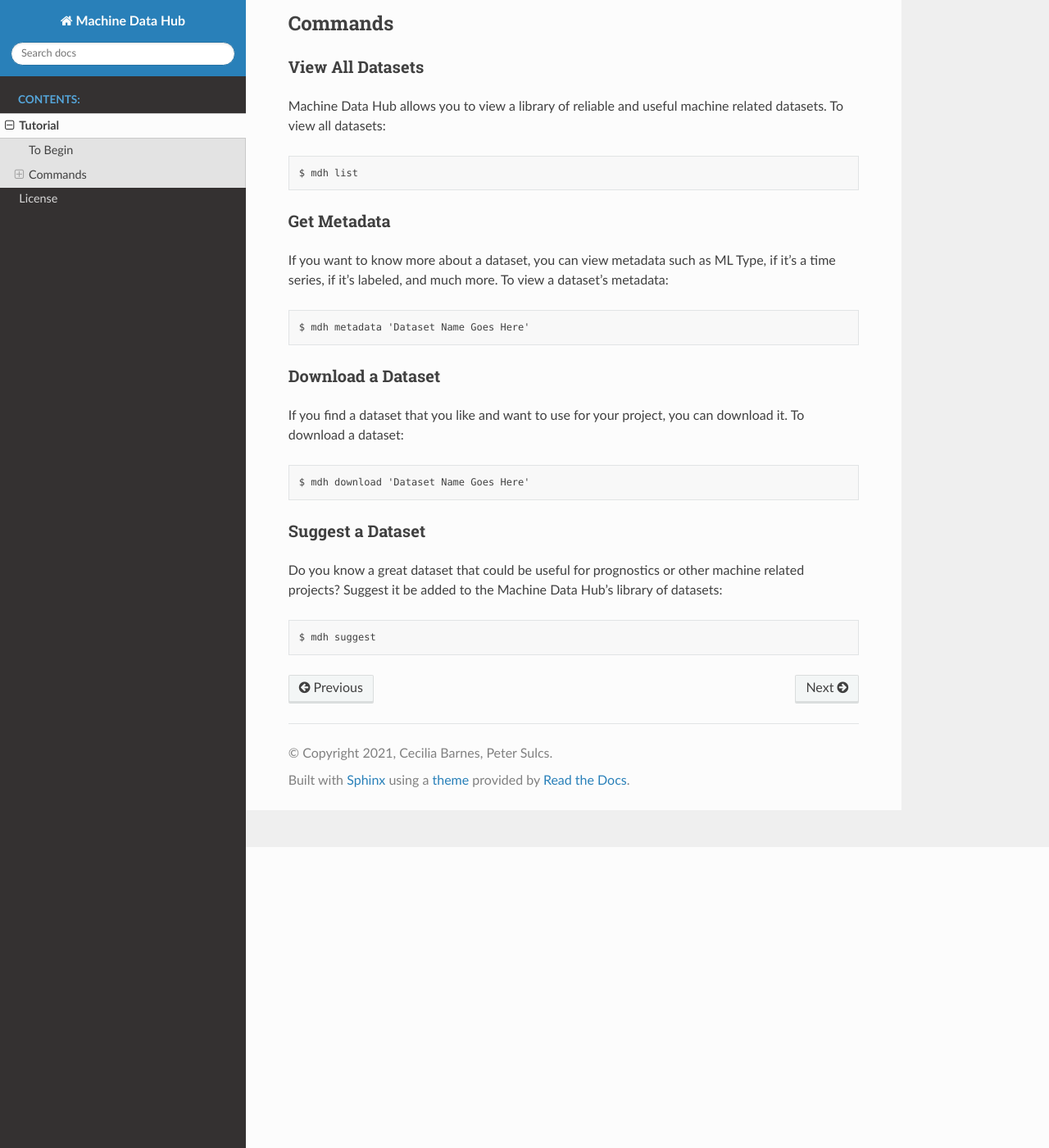
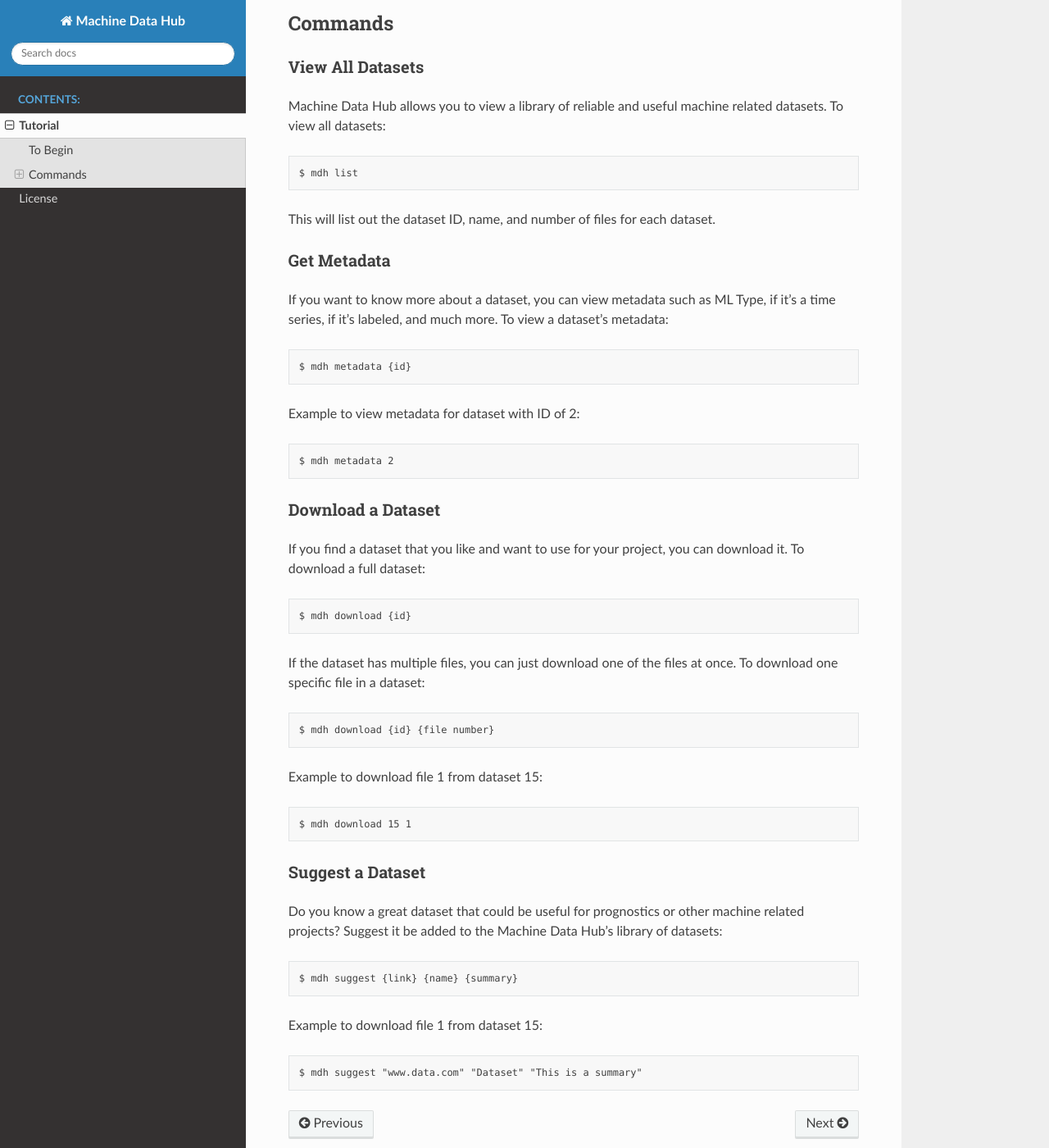
Before and after one commit to machine-data-hub/lib, a Sphinx documentation site: the page built from docs/source/tutorial.rst, in a window 1280 px wide and 1400 px high, scrolled down 367 px. Shown: the whole window at 82% size. Built offline with Sphinx 7.4.7 and the Read the Docs theme 2.0.0, drawn with Linux system fonts in a browser that asks for light colours.

Commit message:
updating documentation and file sizing

```diff
--- a/docs/source/tutorial.rst
+++ b/docs/source/tutorial.rst
@@ -19,20 +19,35 @@ useful machine related datasets. To view all datasets::
 
     $ mdh list
 
+This will list out the dataset ID, name, and number of files for each dataset.
+
 Get Metadata
 ^^^^^^^^^^^^
 If you want to know more about a dataset, you can view metadata
 such as ML Type, if it's a time series, if it's labeled, and much
 more. To view a dataset's metadata::
 
-    $ mdh metadata 'Dataset Name Goes Here'
+    $ mdh metadata {id}
+
+Example to view metadata for dataset with ID of 2::
+
+    $ mdh metadata 2
 
 Download a Dataset
 ^^^^^^^^^^^^^^^^^^
 If you find a dataset that you like and want to use for your project,
-you can download it. To download a dataset::
+you can download it. To download a full dataset::
 
-    $ mdh download 'Dataset Name Goes Here'
+    $ mdh download {id}
+
+If the dataset has multiple files, you can just download one of the files at once.
+To download one specific file in a dataset::
+
+    $ mdh download {id} {file number}
+
+Example to download file 1 from dataset 15::
+
+    $ mdh download 15 1
 
 Suggest a Dataset
 ^^^^^^^^^^^^^^^^^
@@ -40,4 +55,8 @@ Do you know a great dataset that could be useful for prognostics or
 other machine related projects? Suggest it be added to the Machine Data
 Hub's library of datasets::
 
-    $ mdh suggest
+    $ mdh suggest {link} {name} {summary}
+
+Example to download file 1 from dataset 15::
+
+    $ mdh suggest "www.data.com" "Dataset" "This is a summary"
```
Also changed, not shown: 2 other files.
